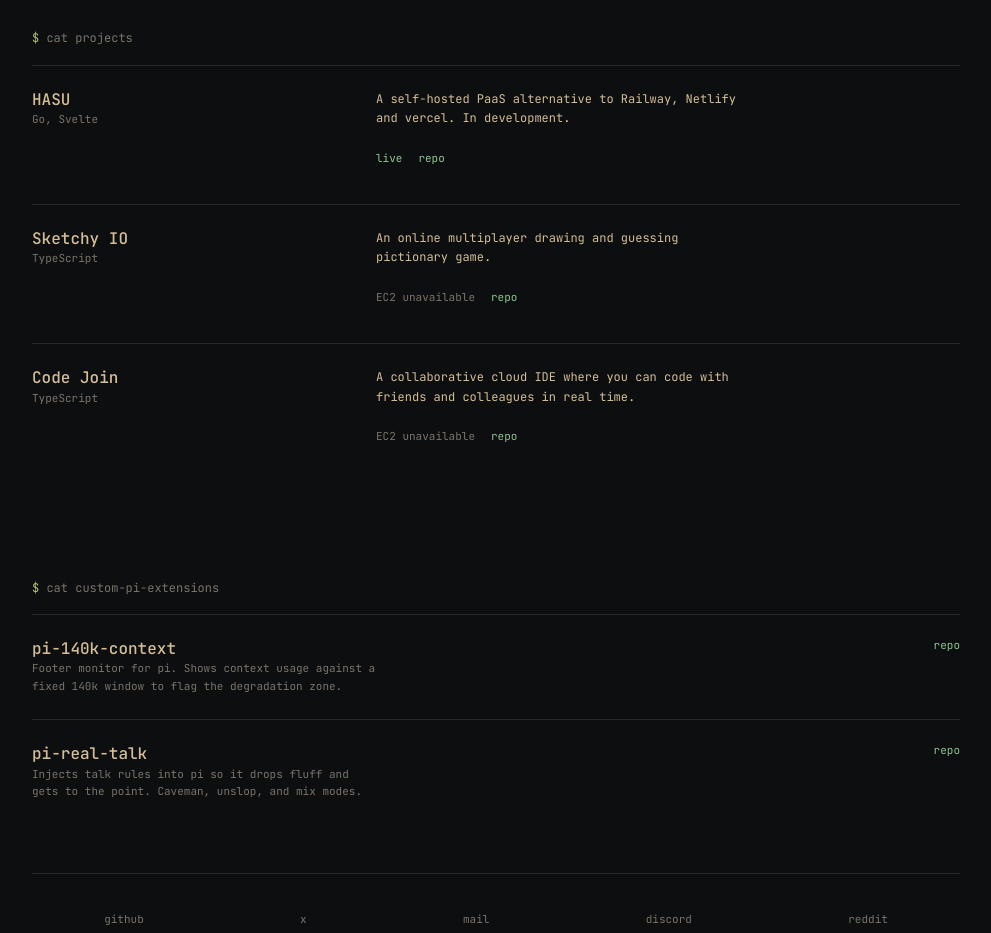
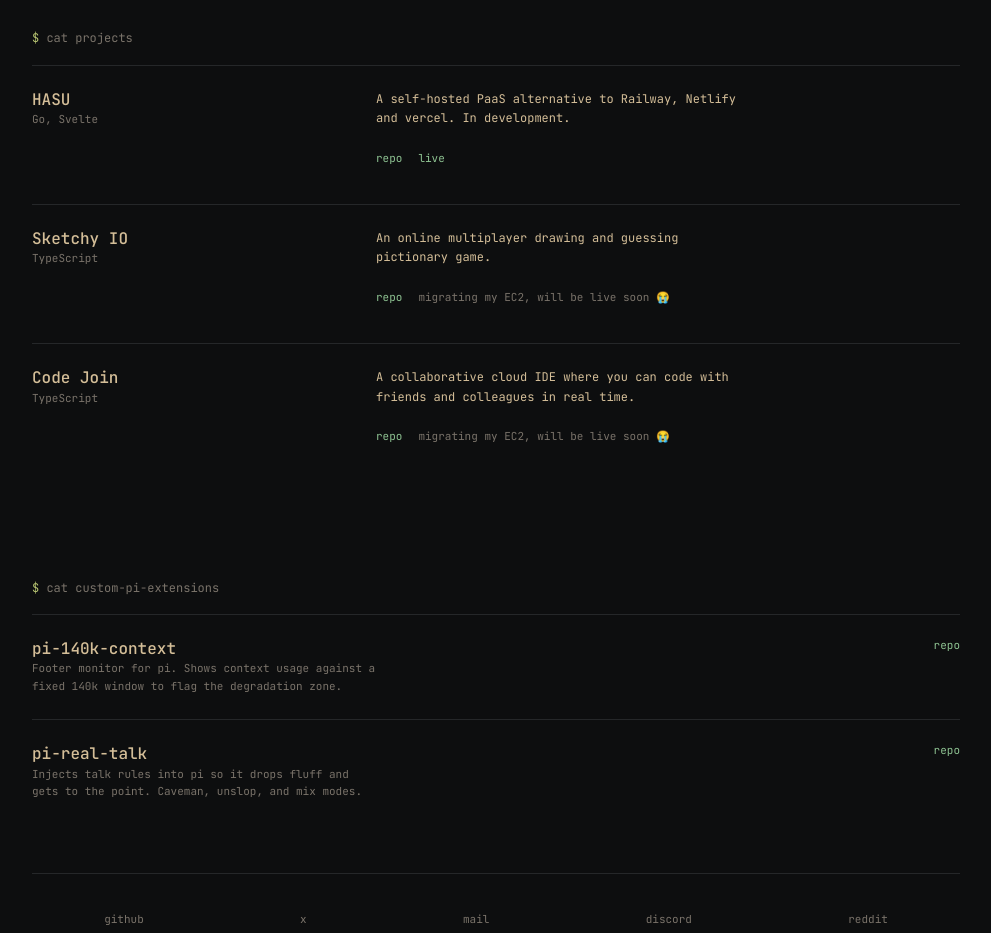
Before and after one commit to Roshan-anand/portfolio, a Next.js app: page / in a window 1280 px wide. Shown: the part 880-1813 px from the top of the page, without its empty margins (144-1135 px from the left). Built offline with nearby package versions, Linux system fonts and the light colour scheme.

Commit message:
chore : update live link

```diff
--- a/src/components/project-list.tsx
+++ b/src/components/project-list.tsx
@@ -4,7 +4,11 @@ export function ProjectList() {
   return (
     <div className="work-list">
       {profile.projects.map((project) => (
-        <article className="work-item" id={project.title.toLowerCase()} key={project.title}>
+        <article
+          className="work-item"
+          id={project.title.toLowerCase()}
+          key={project.title}
+        >
           <div className="work-item__meta">
             <h3 className="work-item__title">{project.title}</h3>
             <p className="work-item__stack">{project.stack}</p>
@@ -12,18 +16,20 @@ export function ProjectList() {
           <div>
             <p className="work-item__body">{project.description}</p>
             <div className="work-item__links">
+              {project.repo ? (
+                <a className="work-item__link" href={project.repo}>
+                  repo
+                </a>
+              ) : null}
               {project.live ? (
                 <a className="work-item__link" href={project.live}>
                   live
                 </a>
               ) : (
-                <span className="work-item__muted">{project.status ?? "EC2 unavailable"}</span>
+                <span className="work-item__muted">
+                  {project.status ?? "migrating my EC2, will be live soon 😭"}
+                </span>
               )}
-              {project.repo ? (
-                <a className="work-item__link" href={project.repo}>
-                  repo
-                </a>
-              ) : null}
             </div>
           </div>
         </article>
```
